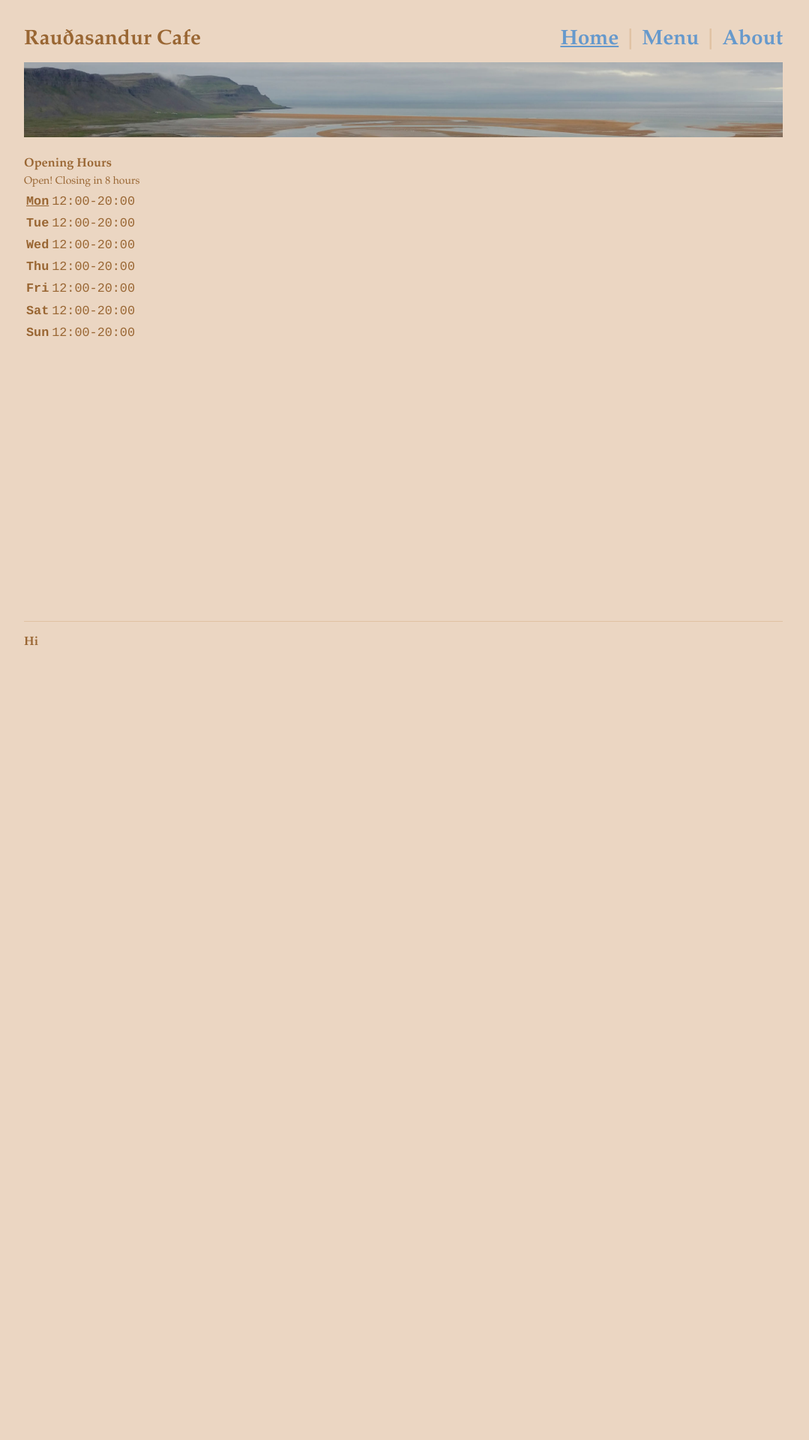
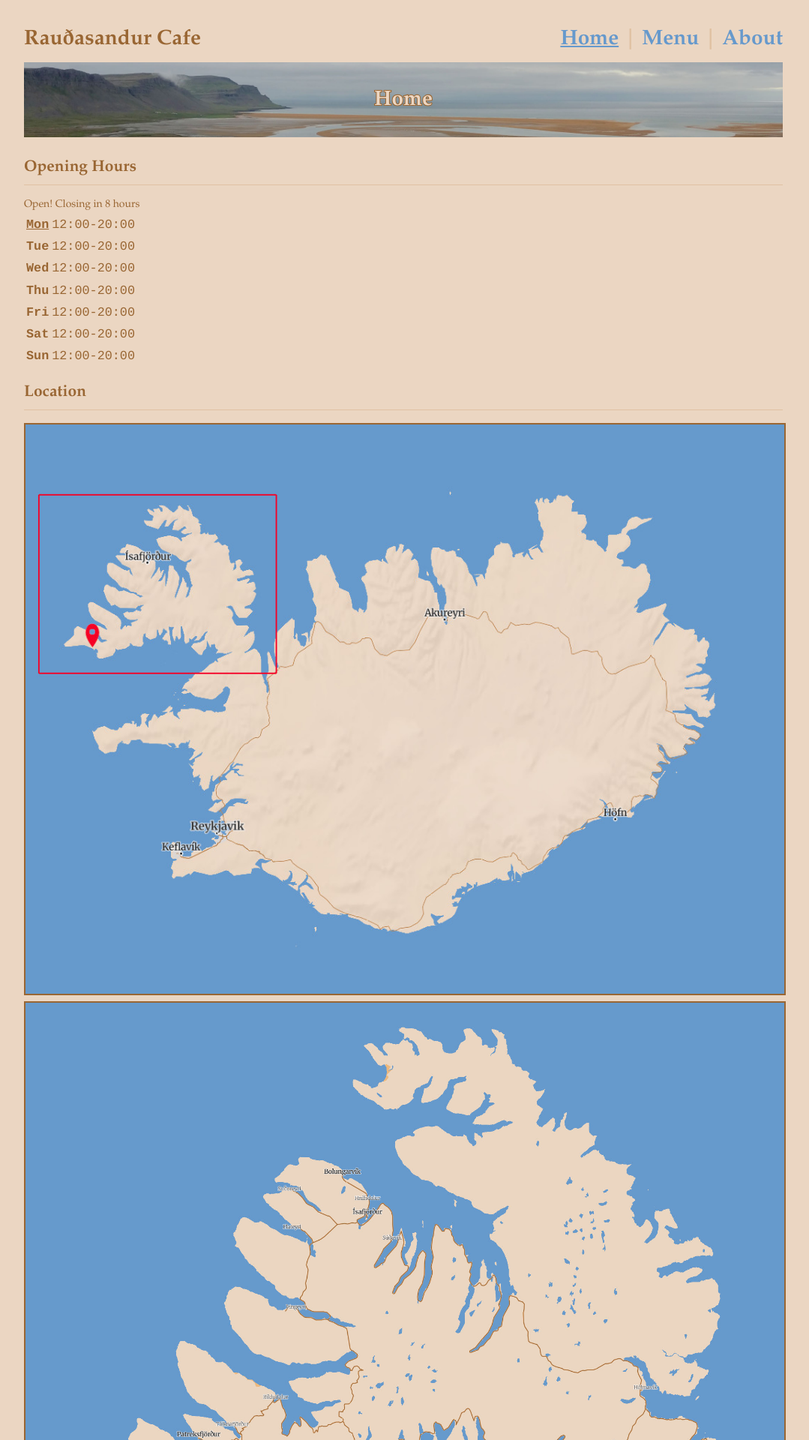
Before and after one commit to raudasandur/raudasandur.github.io, a Jekyll site: the page built from index.html, in a window 1280 px wide. Shown: the top 1920 px of the page at 75% size, without its empty margins (102-1181 px from the left). Built offline with Jekyll 4.4.1, drawn with Linux system fonts in a browser that asks for light colours; nearby versions of some CDN libraries; library files that are not in the unit come from our copies; before the commit the page ends 900 px from its top, so only the background shows below that.

Commit message:
Add map and banners

```diff
--- /dev/null
+++ b/_includes/banner.html
@@ -0,0 +1,4 @@
+<div class="banner">
+<img src="../assets/images/{{ page.banner }}.jpg" width="100%" height="100px" style="object-fit:cover;object-position: 0 {{ page.banner-offset }}%;margin-top:0.6em;" />
+<h1>{{ page.title }}</h1>
+</div>
--- a/_layouts/public.html
+++ b/_layouts/public.html
@@ -11,6 +11,7 @@
 <body>
 	<div class="container">
 		{% include navbar.html %}
+		{% include banner.html %}
 		<div class="content">
 		{{ content }}
 		</div>
--- a/assets/css/public.css
+++ b/assets/css/public.css
@@ -77,8 +77,38 @@ table.timetable {
   min-height: calc(100vh - 64px);
 }
 
+.banner {
+  position: relative;
+  text-align: center;
+}
+
+.banner > h1 {
+  border: none;
+  color: {{ site.colors.background }};
+  text-stroke: 2px {{ site.colors.primary }};
+  -webkit-text-stroke: 2px {{ site.colors.primary }};
+   paint-order: stroke fill;
+
+  position: absolute;
+  top: 50%;
+  left: 50%;
+  transform: translate(-50%, -75%);
+}
+
 .content {
   padding-bottom: 2.5rem;
+}
+
+/* Map */
+
+.map {
+  /* columns: auto; */
+  /* column-width: auto; */
+}
+
+.map > img {
+  width: 100%;
+  border: 2px solid {{ site.colors.primary }};
 }
 
 /* ---- */
--- a/index.html
+++ b/index.html
@@ -2,9 +2,9 @@
 title: Home
 permalink: /
 layout: public
+banner: banner
+banner-offset: 30
 ---
-
-<img src="assets/images/banner.jpg" width="100%" height="100px" style="object-fit:cover;object-position: 0 30%;margin-top:0.6em;" />
 
 {% assign unix = site.time | date: '%s' %}
 {% assign time = unix | plus: 0 | date: '%H:%M' %}
@@ -19,7 +19,7 @@ layout: public
 {% if minutes > "45" %}
   {% assign time = unix | plus: 3600 | date: '%H:%M' %}
 {% endif %}
-<h3 style="margin-bottom: 0px;">Opening Hours</h3>
+<h2 style="margin-bottom: 1rem;">Opening Hours</h2>
 
 {% assign today_times = site.times[dotw] %}
 {% assign tomorrow_times = site.times[ndotw] %}
@@ -43,3 +43,10 @@ layout: public
 </tr>
 {% endfor %}
 </table>
+
+<h2>Location</h2>
+<div class="map">
+<img src="assets/images/map-iceland.jpg" />
+<img src="assets/images/map-westfjords.jpg" />
+<img src="assets/images/map-cafe.jpg" />
+</div>
--- a/menu-tall.html
+++ b/menu-tall.html
@@ -2,9 +2,9 @@
 title: Menu
 permalink: /menu/
 layout: public
+banner: "banner-menu"
+banner-offset: 35
 ---
-
-<h1 style="margin-top:0px">Menu</h1>
 
 <div class="menu">
 
--- a/menu.html
+++ b/menu.html
@@ -2,6 +2,8 @@
 title: Menu
 permalink: /menu-wide/
 layout: public
+banner: "banner-menu"
+banner-offset: 30
 ---
 
 <h1 style="margin-top:0px">Menu</h1>
```
Also changed, not shown: assets/images/banner-about.jpg (added), assets/images/banner-menu.jpg (added), assets/images/map-cafe.jpg (added), assets/images/map-iceland.jpg (added), assets/images/map-westfjords.jpg (added), 1 other file.
